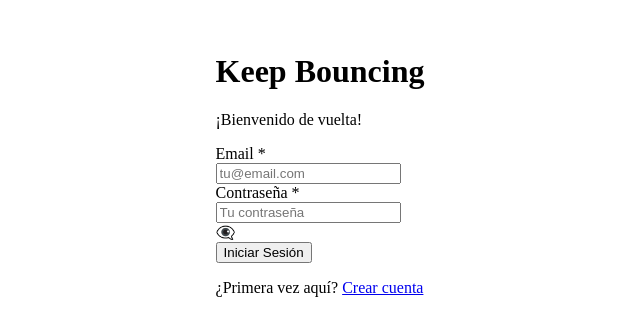
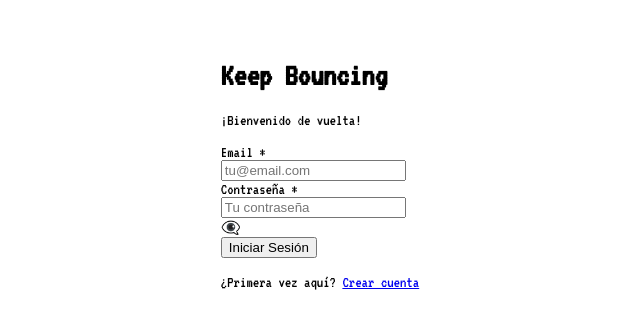
Before and after one commit to aaguussilva/keep-bouncing-front, a Vue app: page /auth in a window 1280 px wide. Shown: the part 236-572 px from the top of the page, without its empty margins (328-968 px from the left). Built offline with nearby package versions, Linux system fonts and the light colour scheme.

Commit message:
Update index.html to change title and add Google Fonts; enhance App.vue with VT323 font styling; create fonts.css for font class definition.

```diff
--- a/index.html
+++ b/index.html
@@ -1,10 +1,13 @@
-<!DOCTYPE html>
+<!doctype html>
 <html lang="">
   <head>
-    <meta charset="UTF-8">
-    <link rel="icon" href="/favicon.ico">
-    <meta name="viewport" content="width=device-width, initial-scale=1.0">
-    <title>Vite App</title>
+    <meta charset="UTF-8" />
+    <link rel="icon" href="/favicon.ico" />
+    <meta name="viewport" content="width=device-width, initial-scale=1.0" />
+    <title>Keep Bouncing</title>
+    <link rel="preconnect" href="https://fonts.googleapis.com" />
+    <link rel="preconnect" href="https://fonts.gstatic.com" crossorigin />
+    <link href="https://fonts.googleapis.com/css2?family=VT323&display=swap" rel="stylesheet" />
   </head>
   <body>
     <div id="app"></div>
--- a/src/App.vue
+++ b/src/App.vue
@@ -22,3 +22,9 @@
     <router-view />
   </div>
 </template>
+
+<style>
+body {
+  font-family: 'VT323', monospace;
+}
+</style>
--- /dev/null
+++ b/src/styles/fonts.css
@@ -0,0 +1,6 @@
+/* VT323 Font Class */
+.vt323-regular {
+  font-family: 'VT323', monospace;
+  font-weight: 400;
+  font-style: normal;
+}
```
